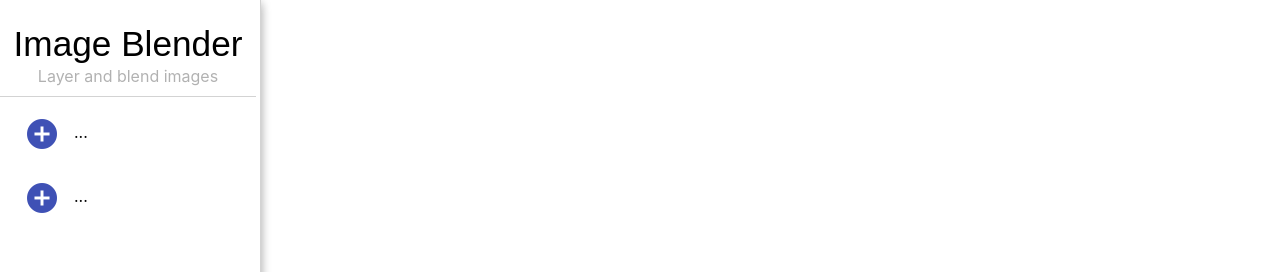
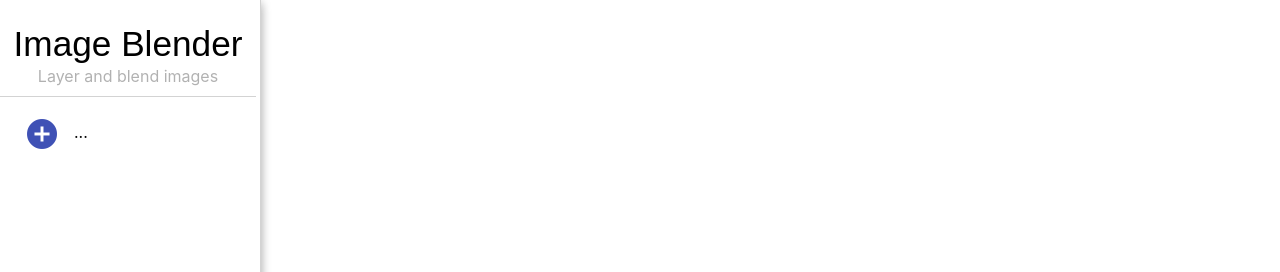
Before and after one commit to mkfreeman/image-blender, a React (Create React App) app: page / in a window 1280 px wide. Shown: the top 272 px of the page. Built offline with nearby package versions, Linux system fonts and the light colour scheme.

Commit message:
Add any number of images

```diff
--- a/src/App.css
+++ b/src/App.css
@@ -34,6 +34,7 @@
     border-right:1px solid #d3d3d3;
     box-shadow: rgba(0, 0, 0, 0.16) 0px 3px 10px, rgba(0, 0, 0, 0.23) 0px 3px 10px;
     height: 100vh;
+    overflow: scroll;
 }
 
 #download {
--- a/src/App.js
+++ b/src/App.js
@@ -9,12 +9,20 @@
 class App extends Component {
     constructor(props) {
         super(props);
+        this.state = {
+            imageLayers: 1
+        }
     }
     download() {
         domtoimage.toBlob(document.getElementById('canvasContainer'))
             .then(function (blob) {
                 saveAs(blob, 'blended-images.png');
             });
+    }
+    addLayer() {
+        this.setState({
+            imageLayers: this.state.imageLayers + 1
+        });
     }
     render() {
         return (
@@ -26,12 +34,20 @@
                             <p>Layer and blend images</p>
                         </div>
                         <div id="content" >
-                            <ImageLayer outputCanvas={"canvas1"} />
-                            <ImageLayer outputCanvas={"canvas2"} />
+                            {Array.from(Array(this.state.imageLayers).keys()).map((d, i) => {
+                                return (<ImageLayer onAdd={() => this.addLayer()} outputCanvas={"canvas" + i} />)
+                            })
+                            }
                         </div>
                     </div>
                     <div id="canvasContainer" style={{ top: '0px', left: '250px', position: "absolute", mixBlendMode: "multiply" }}>
-                        <canvas id="canvas1" style={{ position: 'absolute', top: '0px', left: '0px', mixBlendMode: "multiply" }} />
+                        {Array.from(Array(this.state.imageLayers).keys()).map((d, i) => {
+                            return (
+                                <canvas id={"canvas" + i} style={{ position: 'absolute', top: '0px', left: '0px', mixBlendMode: "multiply" }} />
+                            )
+                        })
+                        }
+
                         <canvas id="canvas2" style={{ position: 'absolute', top: '0px', left: '0px', mixBlendMode: "multiply" }} />
                     </div>
                     <Button id="download" color="primary" variant="contained" onClick={() => this.download()}>Download</Button>
--- a/src/ImageLayer.js
+++ b/src/ImageLayer.js
@@ -6,7 +6,7 @@
     constructor(props) {
         super(props);
         this.state = {
-            gradient: 0.9,
+            gradient: 0.5,
             direction: "left",
             angle: 0,
             fitToScreen: true,
@@ -81,6 +81,7 @@
         this.ctx.fillRect(0, 0, width, height);
 
         if (typeof (this.state.img) === "undefined") {
+            this.props.onAdd();
             this.setState({ img: img });
         }
     }
@@ -97,7 +98,9 @@
         }
         return (
             <div>
-                <Uploader onUpload={(val) => this.drawCanvas(val)} />
+                {typeof (this.state.img) === "undefined" &&
+                    <Uploader onUpload={(val) => this.drawCanvas(val)} />
+                }
                 {typeof (this.state.img) !== "undefined" &&
                     <ImageControls
                         sliderChange={(val) => this.handleControlChange("gradient", val)}
```
